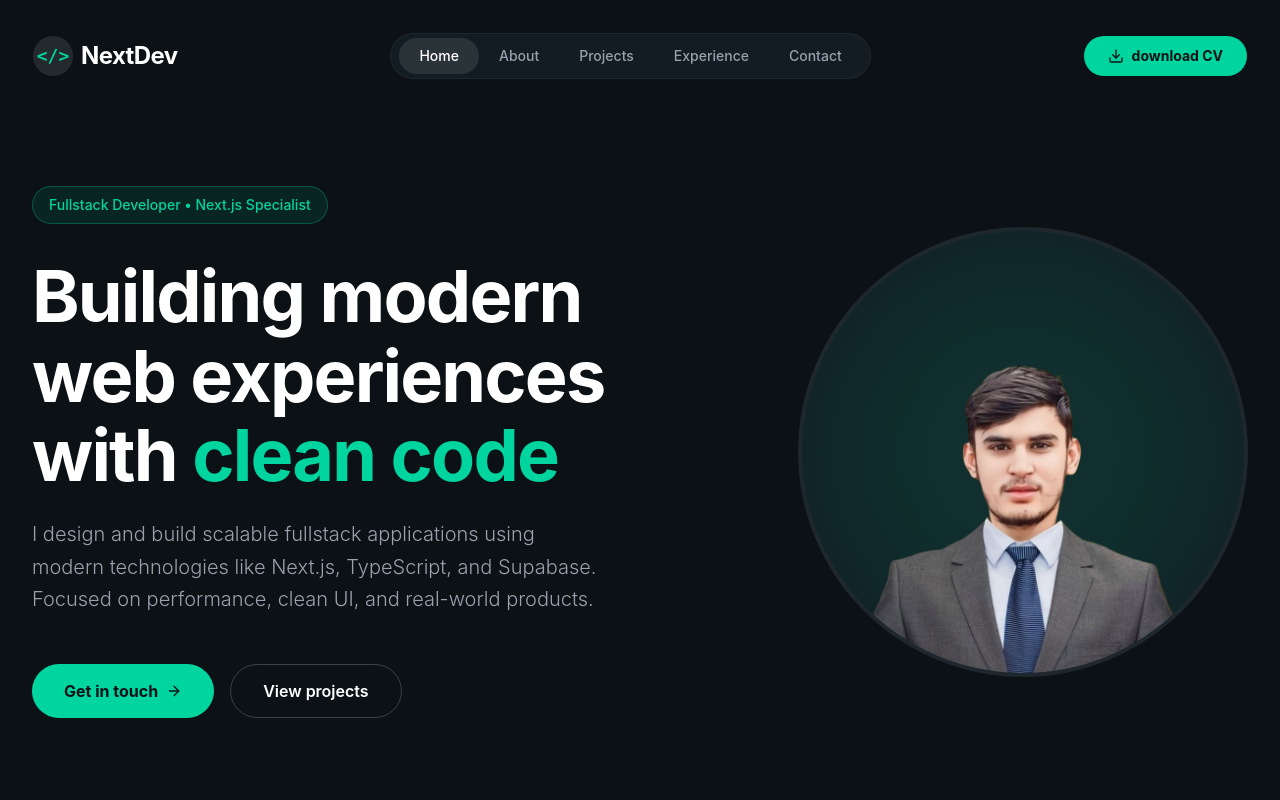
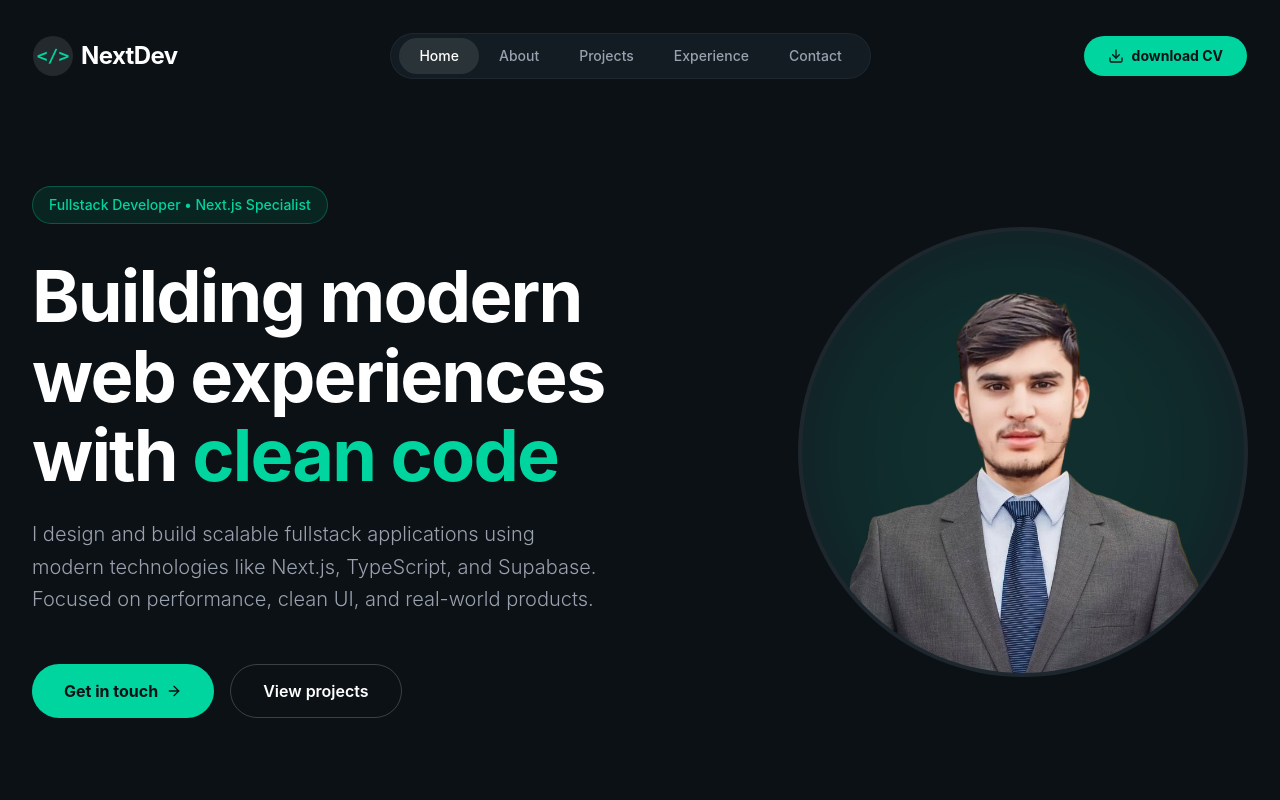
Before and after one commit to ZainMurtaza3532/personal-portfolio-using-react, a React (Vite) app: page / in a window 1280 px wide. Shown: the top 800 px of the page. Built offline with nearby package versions, Linux system fonts and the light colour scheme.

Commit message:
Adjust image class for improved alignment and scaling
Updated image alignment and scaling for better presentation.

```diff
--- a/src/components/Hero.jsx
+++ b/src/components/Hero.jsx
@@ -63,8 +63,7 @@ const HeroSplitLayout = () => {
             </button>
           </div>
         </div>
-
-        {/* Right Side: Circular Profile Image */}
+{/* Right Side: Circular Profile Image */}
 <div className="flex items-center justify-center lg:justify-end mt-10 lg:mt-0" data-aos="fade-left" data-aos-duration="1000" data-aos-delay="200">
   <div className="relative w-full max-w-[450px] aspect-square rounded-full overflow-hidden border-4 border-white/5 bg-[#121C22]">
     {/* Background Glow */}
@@ -72,9 +71,9 @@ const HeroSplitLayout = () => {
     <img
       src="/img.png" // Replace with your image
       alt="Zain Murtaza"
-      // Added `object-top` to align the top of the image with the container
-      // Alternatively, use `object-[center_10%]` or `object-[center_20%]` to fine-tune exactly how far down the head sits.
-      className="w-full h-full object-cover object-top relative z-10"
+      // FIX: scale-[1.15] zooms the image in to remove the empty space at the top.
+      // object-[center_15%] keeps your face perfectly positioned in the upper center.
+      className="w-full h-full object-cover object-[center_15%] scale-[1.15] relative z-10"
     />
   </div>
 </div>
```
